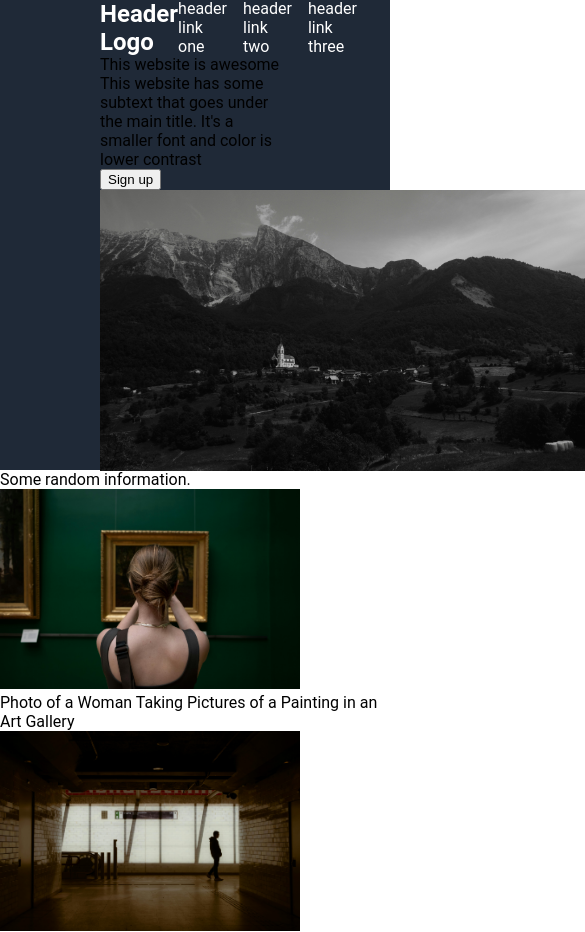
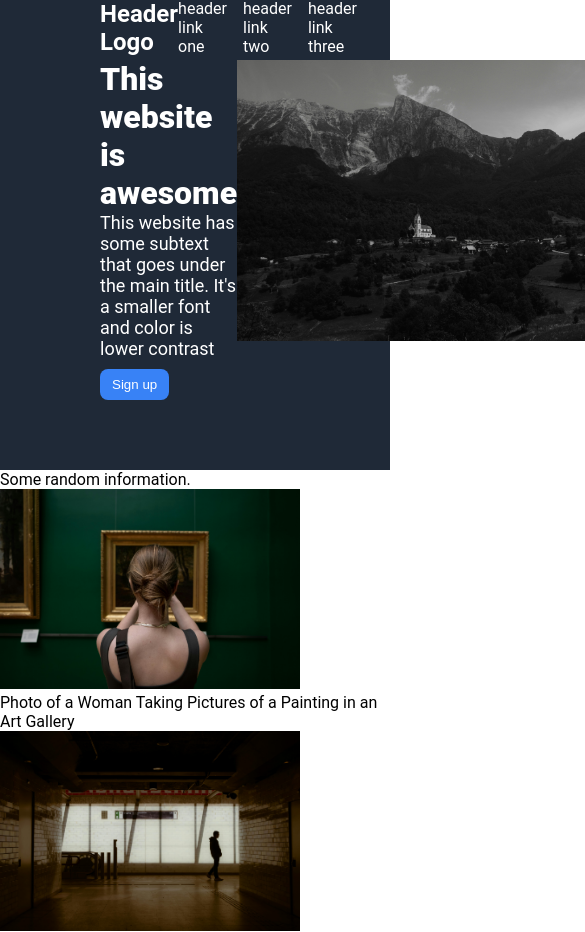
Before and after one commit to Dom-git98/Project-Landing-Page, a plain HTML site: page index.html in a window 390 px wide. Shown: the top 932 px of the page, 585 px wide, since content can reach past the window. Drawn offline with Linux system fonts and the light colour scheme.

Commit message:
style: refine layout, typography, and hero section
- Added sans-serif fallback to Roboto for better font safety
- Centered .header and .container-two with max-width
- Improved spacing and alignment for cleaner layout
- Fixed invalid font shorthand on anchor tags
- Applied clamp() for responsive hero text sizing

```diff
--- a/style.css
+++ b/style.css
@@ -1,5 +1,5 @@
 body {
-    font-family: "Roboto";
+    font-family: "Roboto", sans-serif;
     display: flex;
     flex-direction: column;
     padding: 0;
@@ -15,6 +15,7 @@ body {
     height: 470px;
     justify-content: space-between ;
     padding: 0 100px;
+
 }
 
 .header {
@@ -22,6 +23,9 @@ body {
     justify-content: space-between;
     align-items: center ;
     height: 55px;
+    max-width: 1200px;
+    margin: 0 auto;
+    width: 100%;
 }
 
 .logo {
@@ -43,4 +47,48 @@ a {
     text-decoration: none;
     color: white;
     font: 18px;
+
 }
+
+.container-two {
+    display: flex;
+    justify-content: space-between;
+    margin: 0 auto 70px auto;
+    max-width: 1200px;
+}
+
+.main {
+    display: flex;
+    flex-direction: column;
+    justify-content: center;
+    align-items: flex-start;
+}
+
+.hero {
+    display: flex;
+    align-items: center;
+    justify-content: space-between;
+    font-size: clamp(2rem, 5vw, 3rem);
+    font-weight: 900;
+    color: white;
+}
+
+.hero-text {
+    font-size: 18px;
+    color: white;
+}
+
+.hero-image {
+    max-width: 100%;
+    height: auto;
+    object-fit: cover;
+}
+
+.hero-button {
+    background-color: #3882f6;
+    color: white;
+    padding: 8px 12px;
+    margin-top: 10px;
+    border-radius: 8px;
+    border: none;
+}
```
